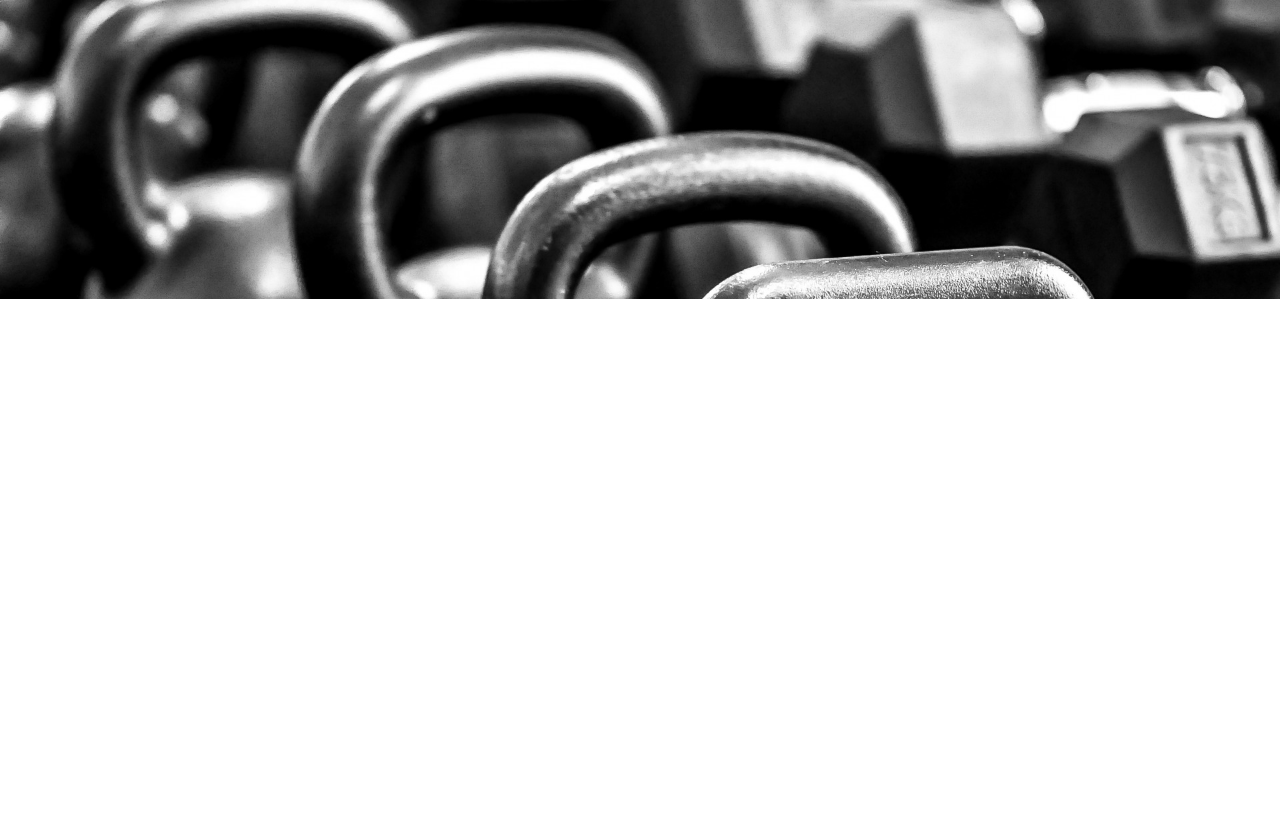
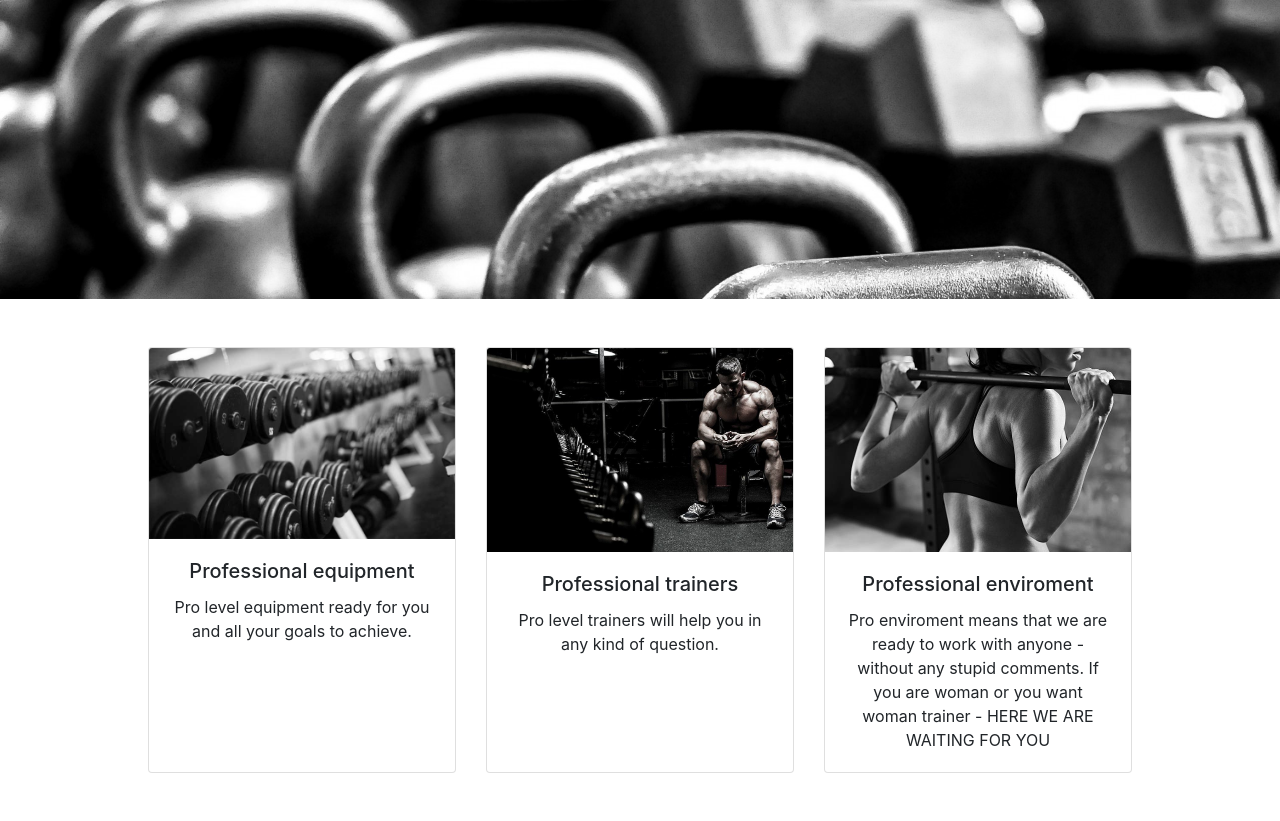
Before and after one commit to rytisp91/sports_club, a PHP site: page / in a window 1280 px wide. Shown: the part 73-894 px from the top of the page. Before the commit the page ends 372 px from the top, so only its background shows below. Run offline with PHP 8.4, Linux system fonts and the light colour scheme; data that the repository does not hold is empty; some libraries are stand-ins or nearby versions.

Commit message:
cards added

```diff
--- a/public/css/style.css
+++ b/public/css/style.css
@@ -5,7 +5,7 @@
     background-size: 100%;
 }
 
-@media only screen and (max-width: 600px) {
+@media only screen and (max-width: 400px) {
     .main-photo {
         height: 150px;
         background: url('/public/assets/metal-black-and-white-gym.jpg');
--- a/view/home.php
+++ b/view/home.php
@@ -1,5 +1,32 @@
+<div class="main-photo"></div>
 
-<div class="main-photo"></div>
+<div class="container">
+
+    <div class="card-deck m-5">
+        <div class="card text-center">
+            <img src="../public/assets/pro_equip.jpg" class="card-img-top" alt="...">
+            <div class="card-body">
+                <h5 class="card-title">Professional equipment</h5>
+                <p class="card-text">Pro level equipment ready for you and all your goals to achieve.</p>
+            </div>
+        </div>
+        <div class="card text-center">
+            <img src="../public/assets/the-intermediates-guide-to-building-muscle-guy-dumbbells.jpg" class="card-img-top" alt="...">
+            <div class="card-body">
+                <h5 class="card-title">Professional trainers</h5>
+                <p class="card-text">Pro level trainers will help you in any kind of question.</p>
+            </div>
+        </div>
+        <div class="card text-center">
+            <img src="../public/assets/istockphoto-629828104-612x612.jpg" class="card-img-top" alt="...">
+            <div class="card-body">
+                <h5 class="card-title">Professional enviroment</h5>
+                <p class="card-text">Pro enviroment means that we are ready to work with anyone - without any stupid comments. If you are woman or you want woman trainer - HERE WE ARE WAITING FOR YOU</p>
+            </div>
+        </div>
+    </div>
+
+</div>
 
 <script>
     const home = document.getElementById('home')
--- a/view/layout/main.php
+++ b/view/layout/main.php
@@ -51,9 +51,7 @@
         </div>
     </nav>
 
-
     {{content}}
-
 
 </body>
 
```
Also changed, not shown: public/assets/6-Reasons-You-Should-Never-Open-a-Gym.png-blackwhite.jpeg (added), public/assets/istockphoto-629828104-612x612.jpg (added), public/assets/pro_equip.jpg (added), public/assets/the-intermediates-guide-to-building-muscle-guy-dumbbells.jpg (added).
